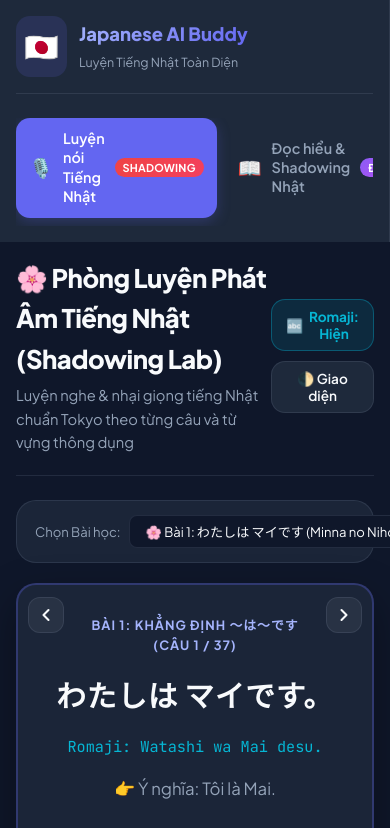
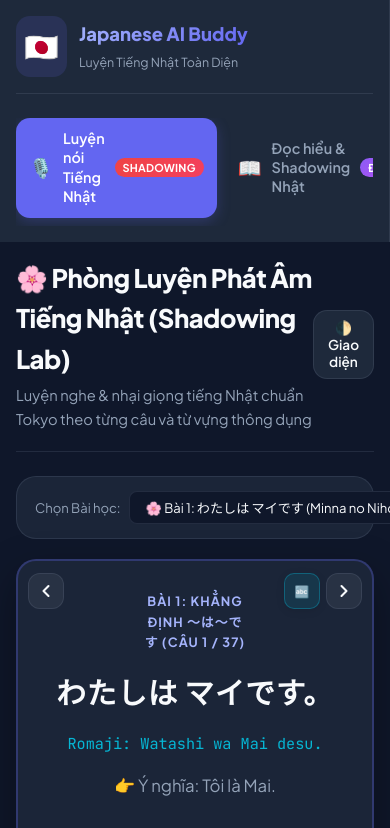
Before and after one commit to Phi97p/learn-english-with-ai, a website: page index.html in a window 390 px wide. Shown: the top 828 px of the page. Drawn offline with Linux system fonts and the light colour scheme.

Commit message:
feat(ui): chuyen button Romaji an/hien ve goc tren ben phai cac the challenge card

```diff
--- a/index.html
+++ b/index.html
@@ -101,10 +101,6 @@
           <p id="page-subtitle">Luyện nghe & nhại giọng tiếng Nhật chuẩn Tokyo theo từng câu và từ vựng thông dụng</p>
         </div>
         <div class="header-right">
-          <button id="phonetic-toggle" class="header-btn phonetic-toggle-btn" title="Bấm để ẩn hoặc hiện phiên âm Romaji">
-            <span class="phonetic-icon">🔤</span>
-            <span id="phonetic-toggle-label">Romaji: Hiện</span>
-          </button>
           <button id="theme-toggle" class="header-btn" title="Đổi giao diện">🌓 Giao diện</button>
         </div>
       </header>
@@ -131,6 +127,10 @@
             <div class="speaking-challenge-card" id="ja-speaking-card">
               <button class="card-corner-btn card-corner-prev" id="ja-spk-prev-btn" title="Câu trước" aria-label="Câu trước">
                 <svg width="20" height="20" viewBox="0 0 24 24" fill="none" stroke="currentColor" stroke-width="2.5" stroke-linecap="round" stroke-linejoin="round"><polyline points="15 18 9 12 15 6"></polyline></svg>
+              </button>
+              <button class="card-phonetic-btn phonetic-toggle-btn with-corner-next" title="Bấm để ẩn phiên âm Romaji" aria-label="Bấm để ẩn hoặc hiện phiên âm Romaji">
+                <span class="phonetic-icon">🔤</span>
+                <span class="phonetic-toggle-label">Romaji: Hiện</span>
               </button>
               <button class="card-corner-btn card-corner-next" id="ja-spk-next-btn" title="Câu tiếp theo" aria-label="Câu tiếp theo">
                 <svg width="20" height="20" viewBox="0 0 24 24" fill="none" stroke="currentColor" stroke-width="2.5" stroke-linecap="round" stroke-linejoin="round"><polyline points="9 18 15 12 9 6"></polyline></svg>
@@ -230,6 +230,10 @@
 
             <!-- CỘT PHẢI: PHÒNG LUYỆN SHADOWING CÂU ĐANG CHỌN (ACTIVE SENTENCE LAB) -->
             <div class="speaking-challenge-card" id="ja-reading-challenge-card" style="margin: 0;">
+              <button class="card-phonetic-btn phonetic-toggle-btn alone-corner" title="Bấm để ẩn phiên âm Romaji" aria-label="Bấm để ẩn hoặc hiện phiên âm Romaji">
+                <span class="phonetic-icon">🔤</span>
+                <span class="phonetic-toggle-label">Romaji: Hiện</span>
+              </button>
               <div class="challenge-category" id="ja-reading-category">BÀI 1: ĐỌC HIỂU (CÂU 1 / 12)</div>
 
               <div class="challenge-en" id="ja-reading-phrase-ja" style="font-size: 1.55rem; color: var(--text-main);">
@@ -311,6 +315,10 @@
           <div class="speaking-challenge-card" id="ja-vocab-card">
             <button class="card-corner-btn card-corner-prev" id="ja-vocab-prev-btn" title="Từ trước" aria-label="Từ trước">
               <svg width="20" height="20" viewBox="0 0 24 24" fill="none" stroke="currentColor" stroke-width="2.5" stroke-linecap="round" stroke-linejoin="round"><polyline points="15 18 9 12 15 6"></polyline></svg>
+            </button>
+            <button class="card-phonetic-btn phonetic-toggle-btn with-corner-next" title="Bấm để ẩn phiên âm Romaji" aria-label="Bấm để ẩn hoặc hiện phiên âm Romaji">
+              <span class="phonetic-icon">🔤</span>
+              <span class="phonetic-toggle-label">Romaji: Hiện</span>
             </button>
             <button class="card-corner-btn card-corner-next" id="ja-vocab-next-btn" title="Từ tiếp theo" aria-label="Từ tiếp theo">
               <svg width="20" height="20" viewBox="0 0 24 24" fill="none" stroke="currentColor" stroke-width="2.5" stroke-linecap="round" stroke-linejoin="round"><polyline points="9 18 15 12 9 6"></polyline></svg>
@@ -396,6 +404,10 @@
             <div class="speaking-challenge-card" id="ja-notes-card">
               <button class="card-corner-btn card-corner-prev" id="ja-notes-prev-btn" title="Mục trước" aria-label="Mục trước">
                 <svg width="20" height="20" viewBox="0 0 24 24" fill="none" stroke="currentColor" stroke-width="2.5" stroke-linecap="round" stroke-linejoin="round"><polyline points="15 18 9 12 15 6"></polyline></svg>
+              </button>
+              <button class="card-phonetic-btn phonetic-toggle-btn with-corner-next" title="Bấm để ẩn phiên âm Romaji" aria-label="Bấm để ẩn hoặc hiện phiên âm Romaji">
+                <span class="phonetic-icon">🔤</span>
+                <span class="phonetic-toggle-label">Romaji: Hiện</span>
               </button>
               <button class="card-corner-btn card-corner-next" id="ja-notes-next-btn" title="Mục tiếp theo" aria-label="Mục tiếp theo">
                 <svg width="20" height="20" viewBox="0 0 24 24" fill="none" stroke="currentColor" stroke-width="2.5" stroke-linecap="round" stroke-linejoin="round"><polyline points="9 18 15 12 9 6"></polyline></svg>
--- a/js/core.js
+++ b/js/core.js
@@ -23,8 +23,7 @@ const AppCore = (() => {
   function initDOM() {
     dom = {
       themeToggle: document.getElementById('theme-toggle'),
-      phoneticToggle: document.getElementById('phonetic-toggle'),
-      phoneticToggleLabel: document.getElementById('phonetic-toggle-label'),
+      phoneticToggles: document.querySelectorAll('.phonetic-toggle-btn'),
       copySummaryBtn: document.getElementById('copy-summary-btn'),
       streakCountEl: document.getElementById('streak-count'),
       wordsLearnedEl: document.getElementById('words-learned'),
@@ -234,16 +233,20 @@ const AppCore = (() => {
   function updatePhoneticDisplay() {
     const isShown = state.showPhonetics;
     document.body.classList.toggle('hide-phonetics', !isShown);
-    if (dom.phoneticToggle) {
-      dom.phoneticToggle.classList.toggle('is-hidden', !isShown);
-      dom.phoneticToggle.setAttribute('aria-pressed', isShown ? 'true' : 'false');
-      dom.phoneticToggle.setAttribute('title', isShown
+    const btns = dom.phoneticToggles && dom.phoneticToggles.length > 0
+      ? dom.phoneticToggles
+      : document.querySelectorAll('.phonetic-toggle-btn');
+    btns.forEach(btn => {
+      btn.classList.toggle('is-hidden', !isShown);
+      btn.setAttribute('aria-pressed', isShown ? 'true' : 'false');
+      btn.setAttribute('title', isShown
         ? 'Bấm để ẩn phiên âm Romaji'
         : 'Bấm để hiện phiên âm Romaji');
-    }
-    if (dom.phoneticToggleLabel) {
-      dom.phoneticToggleLabel.textContent = isShown ? 'Romaji: Hiện' : 'Romaji: Ẩn';
-    }
+      const label = btn.querySelector('.phonetic-toggle-label');
+      if (label) {
+        label.textContent = isShown ? 'Romaji: Hiện' : 'Romaji: Ẩn';
+      }
+    });
   }
 
   function togglePhonetics() {
@@ -343,12 +346,16 @@ const AppCore = (() => {
       document.documentElement.setAttribute('data-theme', savedTheme);
     }
 
-    // Phonetic toggle (Ẩn/Hiện Romaji & IPA)
-    if (dom.phoneticToggle) {
-      dom.phoneticToggle.addEventListener('click', () => {
+    // Phonetic toggle (Ẩn/Hiện Romaji trên các thẻ)
+    const phoneticBtns = dom.phoneticToggles && dom.phoneticToggles.length > 0
+      ? dom.phoneticToggles
+      : document.querySelectorAll('.phonetic-toggle-btn');
+    phoneticBtns.forEach(btn => {
+      btn.addEventListener('click', (e) => {
+        e.stopPropagation();
         togglePhonetics();
       });
-    }
+    });
     updatePhoneticDisplay();
 
     // Copy Summary button
--- a/style.css
+++ b/style.css
@@ -1398,6 +1398,63 @@ body.hide-phonetics .phonetic-text {
   right: 20px;
 }
 
+/* NÚT ROMAJI GÓC TRÊN BÊN PHẢI THẺ */
+.card-phonetic-btn {
+  position: absolute;
+  top: 18px;
+  height: 44px;
+  padding: 0 14px;
+  border-radius: 12px;
+  background: rgba(6, 182, 212, 0.12);
+  border: 1px solid rgba(6, 182, 212, 0.35);
+  color: var(--accent-cyan);
+  display: inline-flex;
+  align-items: center;
+  gap: 6px;
+  font-family: inherit;
+  font-size: 0.82rem;
+  font-weight: 700;
+  cursor: pointer;
+  transition: all 0.2s cubic-bezier(0.4, 0, 0.2, 1);
+  z-index: 5;
+  outline: none;
+  box-shadow: 0 2px 8px rgba(0, 0, 0, 0.1);
+  white-space: nowrap;
+}
+
+.card-phonetic-btn.with-corner-next {
+  right: 74px;
+}
+
+.card-phonetic-btn.alone-corner {
+  right: 20px;
+}
+
+.card-phonetic-btn:hover {
+  background: rgba(6, 182, 212, 0.22);
+  border-color: var(--accent-cyan);
+  color: #ffffff;
+  transform: translateY(-2px);
+  box-shadow: 0 4px 14px rgba(6, 182, 212, 0.35);
+}
+
+.card-phonetic-btn:active {
+  transform: translateY(0);
+}
+
+.card-phonetic-btn.is-hidden {
+  background: rgba(148, 163, 184, 0.08);
+  border: 1px dashed rgba(148, 163, 184, 0.35);
+  color: var(--text-muted);
+}
+
+.card-phonetic-btn.is-hidden:hover {
+  background: rgba(148, 163, 184, 0.18);
+  border-color: var(--text-muted);
+  color: var(--text-main);
+  transform: translateY(-2px);
+}
+
 @media (max-width: 640px) {
   .speaking-challenge-card {
     padding: 30px 14px;
@@ -1413,9 +1470,33 @@ body.hide-phonetics .phonetic-text {
   .card-corner-next {
     right: 10px;
   }
+  .card-phonetic-btn {
+    top: 12px;
+    height: 36px;
+    padding: 0 10px;
+    font-size: 0.74rem;
+    border-radius: 10px;
+  }
+  .card-phonetic-btn.with-corner-next {
+    right: 52px;
+  }
+  .card-phonetic-btn.alone-corner {
+    right: 10px;
+  }
   .challenge-category {
-    max-width: calc(100% - 85px);
+    max-width: calc(100% - 150px);
     font-size: 0.74rem;
+  }
+}
+
+@media (max-width: 440px) {
+  .card-phonetic-btn.with-corner-next .phonetic-toggle-label {
+    display: none;
+  }
+  .card-phonetic-btn.with-corner-next {
+    width: 36px;
+    padding: 0;
+    justify-content: center;
   }
 }
 
@@ -1424,7 +1505,7 @@ body.hide-phonetics .phonetic-text {
   letter-spacing: 0.08em;
   color: #a5b4fc;
   font-weight: 700;
-  max-width: calc(100% - 110px);
+  max-width: calc(100% - 220px);
   margin: 0 auto;
 }
 
```
